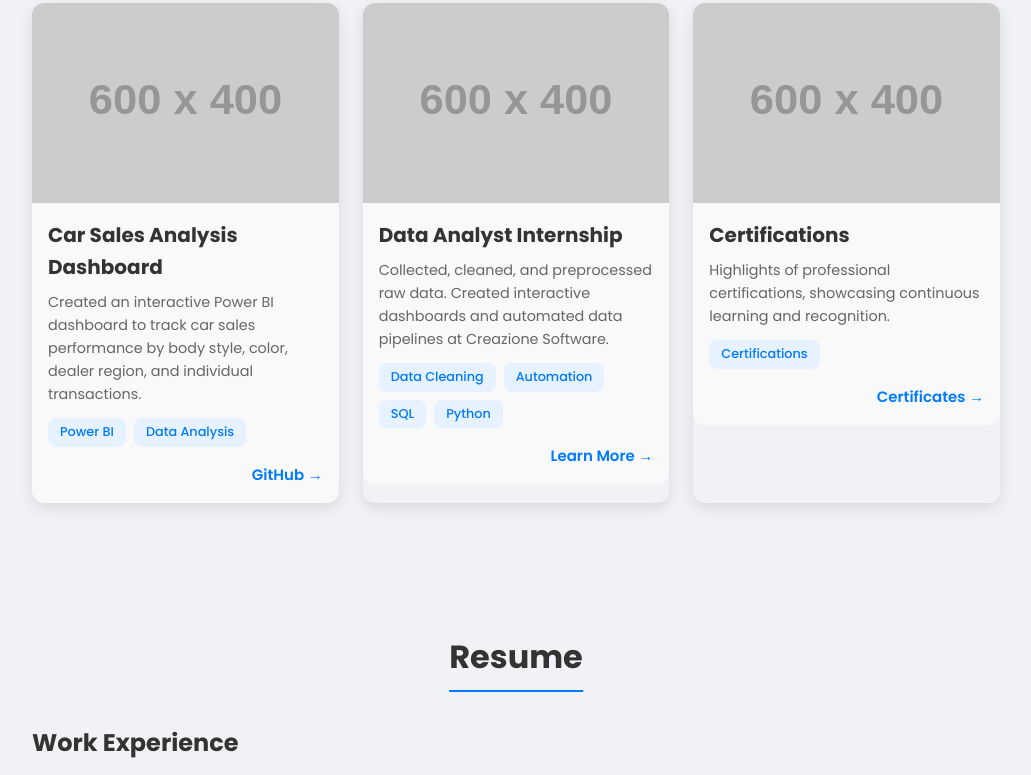
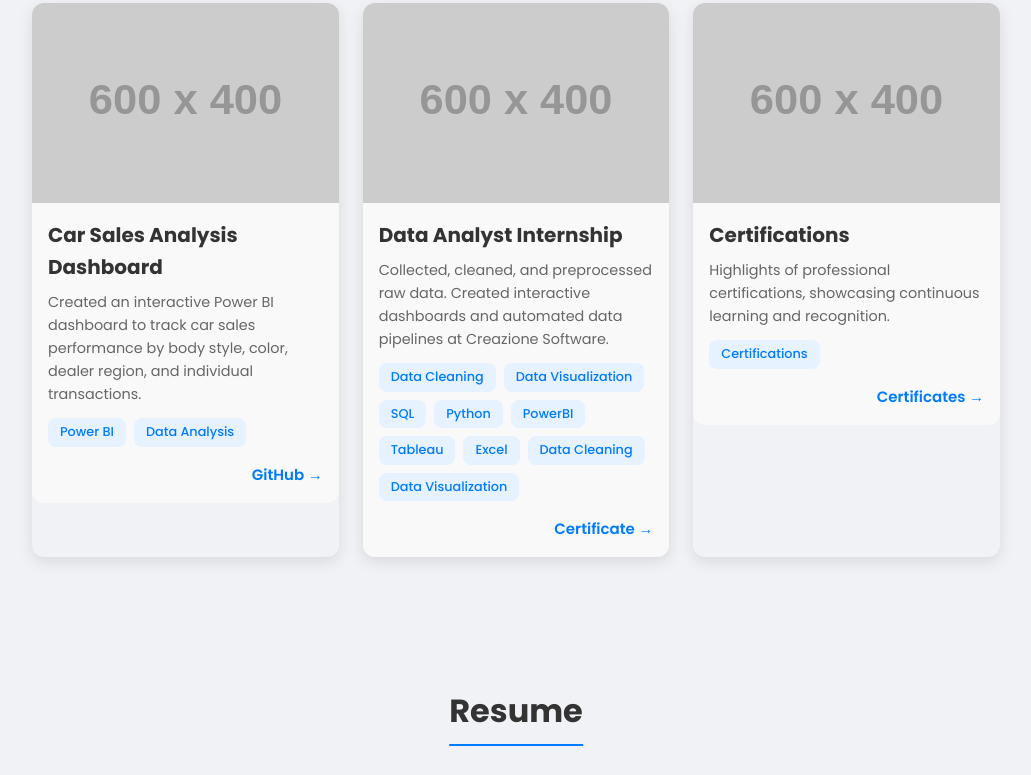
Before and after one commit to sakshalwadekar/sakshalwadekar.github.io, a plain HTML site: page index.html in a window 1280 px wide. Shown: the part 3063-3838 px from the top of the page, without its empty margins (124-1155 px from the left). Drawn offline with nearby package versions, Linux system fonts and the light colour scheme; placeholder pictures from the web are drawn by us.

Commit message:
Update index.html

```diff
--- a/index.html
+++ b/index.html
@@ -843,18 +843,23 @@
 
                 <!-- Placeholder for another project or certification -->
                 <div class="work__img">
-                    <img src="https://placehold.co/600x400/e6f2ff/007bff?text=Data+Internship" alt="Data Analyst Internship">
+                    <img src="https://placehold.co/600x400/e6f2ff/007bff?text=Data+Analyst+Internship" alt="Data Analyst Internship">
                     <div class="project-details">
                         <h3>Data Analyst Internship</h3>
                         <p>Collected, cleaned, and preprocessed raw data. Created interactive dashboards and automated data pipelines at Creazione Software.</p>
                         <div class="project-tags">
                             <span class="project-tag">Data Cleaning</span>
-                            <span class="project-tag">Automation</span>
+                            <span class="project-tag">Data Visualization</span>
                             <span class="project-tag">SQL</span>
                             <span class="project-tag">Python</span>
+                            <span class="project-tag">PowerBI</span>
+                            <span class="project-tag">Tableau</span>
+                            <span class="project-tag">Excel</span>
+                            <span class="project-tag">Data Cleaning</span>
+                            <span class="project-tag">Data Visualization</span>
                         </div>
                         <div class="project-links">
-                            <a href="#about" class="project-link">Learn More &rarr;</a>
+                            <a href="https://drive.google.com/file/d/1bLqCZA4VoSub54Y8TengpSB-0XpvFr5W/view?usp=sharing" class="project-link">Certificate &rarr;</a>
                         </div>
                     </div>
                 </div>
```
